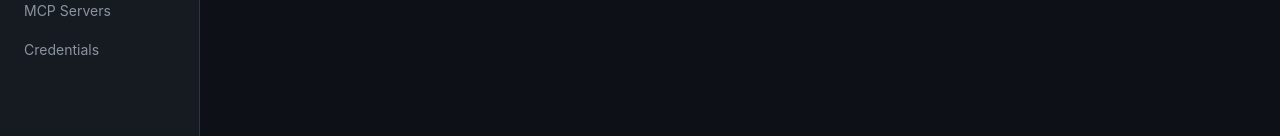
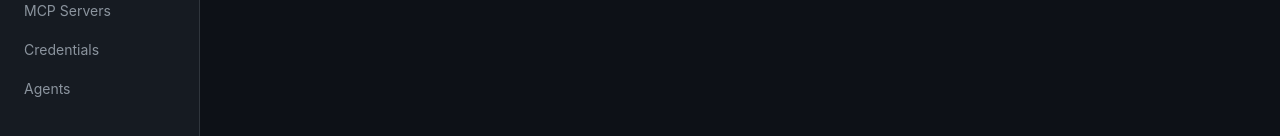
Before and after one commit to PREM1980/tool-call-approval, an Angular app in the folder tool-call-approval/tool-call-ui/: page /admin/agent-ws in a window 1280 px wide. Shown: the part 180-316 px from the top of the page. Built offline with nearby package versions, Linux system fonts and the light colour scheme.

Commit message:
feat(ui): wire Agents route and sidebar nav link

```diff
--- a/tool-call-approval/tool-call-ui/src/app/admin/admin-layout/admin-layout.html
+++ b/tool-call-approval/tool-call-ui/src/app/admin/admin-layout/admin-layout.html
@@ -5,6 +5,7 @@
     <a routerLink="/admin/skills" routerLinkActive="active" class="nav-item">Skills</a>
     <a routerLink="/admin/mcp-servers" routerLinkActive="active" class="nav-item">MCP Servers</a>
     <a routerLink="/admin/credentials" routerLinkActive="active" class="nav-item">Credentials</a>
+    <a routerLink="/admin/agents" routerLinkActive="active" class="nav-item">Agents</a>
   </nav>
   <div class="panel">
     <router-outlet />
--- a/tool-call-approval/tool-call-ui/src/app/admin/admin.routes.ts
+++ b/tool-call-approval/tool-call-ui/src/app/admin/admin.routes.ts
@@ -27,4 +27,9 @@ export const adminRoutes: Routes = [
     loadComponent: () =>
       import('./persona/persona').then((m) => m.Persona),
   },
+  {
+    path: 'agents',
+    loadComponent: () =>
+      import('./agents/agents').then((m) => m.Agents),
+  },
 ];
```
